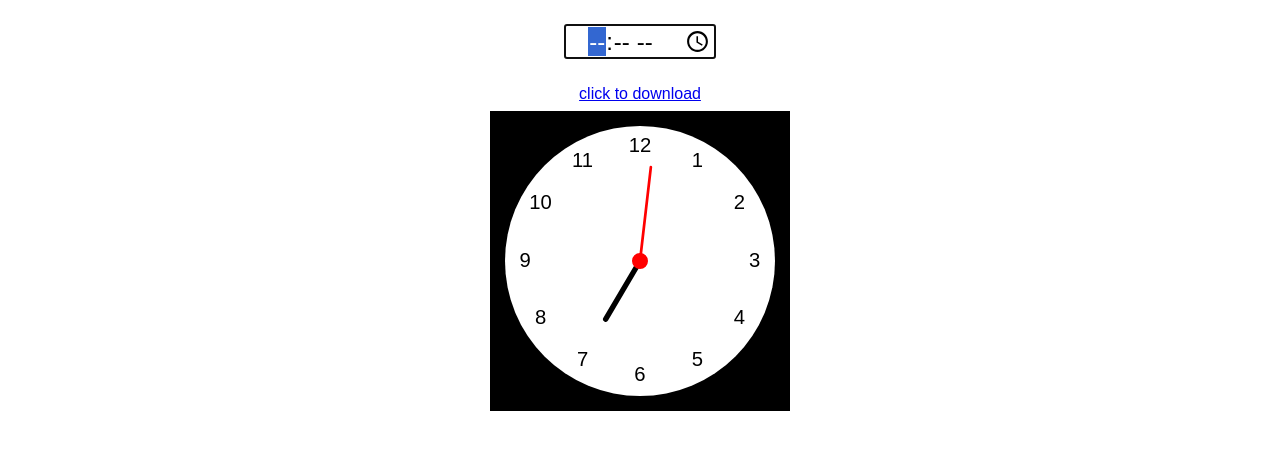
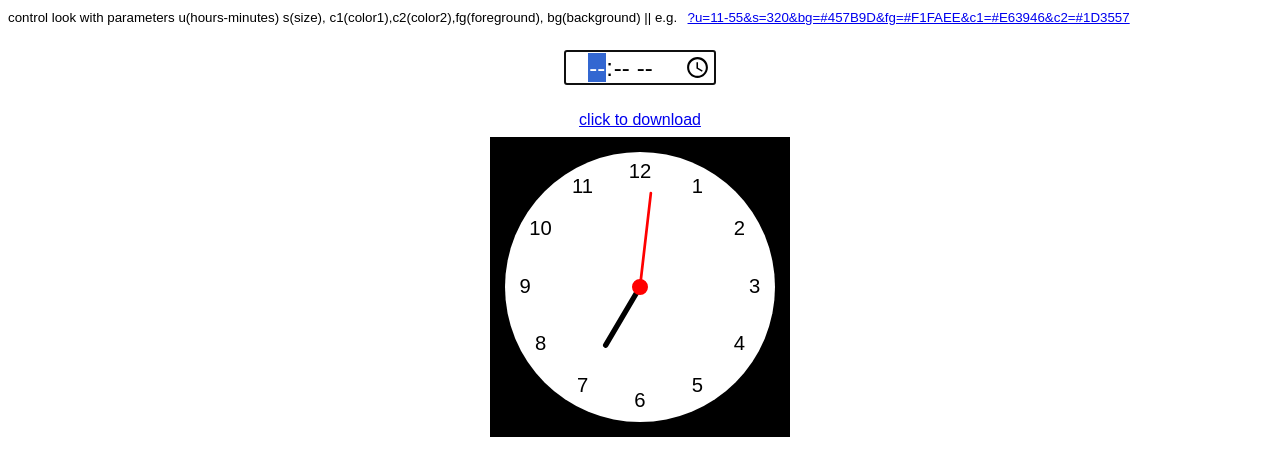
Before and after one commit to tomhermans/canvas-clock, a plain HTML site: page index.html in a window 1280 px wide. Drawn offline with Linux system fonts and the light colour scheme.

Commit message:
add explanation

```diff
--- a/index.html
+++ b/index.html
@@ -31,6 +31,15 @@
     </style>
   </head>
   <body>
+    <small>
+      control look with parameters u(hours-minutes) s(size),
+      c1(color1),c2(color2),fg(foreground), bg(background) || e.g.
+      <a
+        href="https://canvclock.netlify.app/?u=11-55&s=320&bg=#457B9D&fg=#F1FAEE&c1=#1D3557&c2=#E63946"
+      >
+        ?u=11-55&s=320&bg=#457B9D&fg=#F1FAEE&c1=#E63946&c2=#1D3557</a
+      >
+    </small>
     <input id="uur" type="time" autofocus min="00:00" max="23:59" />
 
     <script>
```
